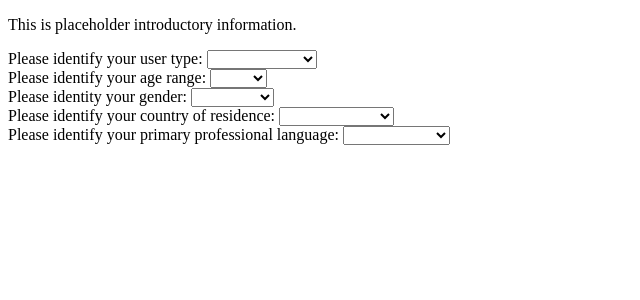
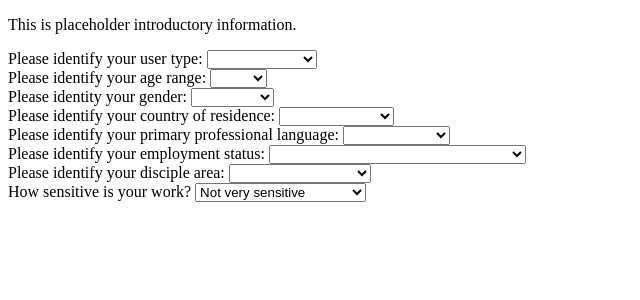
Before and after one commit to jerseycity19/team-13, a Flask app: template app/templates/main.html in a window 1280 px wide. Shown: the top 300 px of the page, without its empty margins (0-640 px from the left). Run offline with Flask 2, Linux system fonts and the light colour scheme; the template is opened without the code that fills it: most values are stand-ins (such as "Sample title", 1, 10 or a date in 2020).

Commit message:
complete demographics questions

```diff
--- a/app/templates/main.html
+++ b/app/templates/main.html
@@ -13,7 +13,7 @@
     <form>
         <div>
             <label>Please identify your user type: <label>
-            <select>
+            <select name="user">
                 <option value=""></option>
                 <option value="Scholar">Scholar</option>
                 <option value="Student">Student</option>
@@ -23,7 +23,7 @@
         </div>
         <div>
             <label>Please identify your age range: <label>
-            <select>
+            <select name="age">
                 <option value=""></option>
                 <option value="20-29">20-29</option>
                 <option value="30-39">30-39</option>
@@ -35,7 +35,7 @@
         </div>
         <div>
             <label>Please identity your gender: </label>
-            <select>
+            <select name="gender">
                 <option value=""></option>
                 <option value="Male">Male</option>
                 <option value="Female">Female</option>
@@ -60,6 +60,41 @@
                 {% endfor %}
             </select>
         </div>
+        <div>
+            <label>Please identify your employment status: </label>
+            <select name="employment">
+                <option value=""></option>
+                <option value="Tenure or permanent">Tenure or other permanent employment</option>
+                <option value="Full time time limited">Full-time time-limited contract</option>
+                <option value="Adjunct or part time">Adjunct or part-time contract</option>
+                <option value="Part time">Part-time no contract</option>
+                <option value="Not employed">Not employed</option>
+            </select>
+        </div>
+        <div>
+            <label>Please identify your disciple area: </label>
+            <select name="employment">
+                <option value=""></option>
+                <option value="Natural Sciences">Natural Sciences</option>
+                <option value="Social Sciences">Social Sciences</option>
+                <option value="Arts and Humanities">Arts and Sumanities</option>
+                <option value="Engineering">Engineering</option>
+                <option value="Computer Science">Computer Science</option>
+                <option value="Medicine">Medicine</option>
+                <option value="Business and Finance">Business/Finance</option>
+                <option value="Law and Human Rights">Law/Human Rights</option>
+                <option value="Other">Other</option>
+            </select>
+        </div>
+        <div>
+            <label>How sensitive is your work? </label>
+            <select name="sensitive">
+                <option value="Not very sensitive">Not very sensitive</option>
+                <option value="Somewhat sensitive">Somewhat sensitive</option>
+                <option value="More sensitive than most">More sensitive than most</option>
+                <option value="Extremely sensitive">Extremely sensitive</section></option>
+            </select>
+        </div>
     </form>
 </body>
 
```
